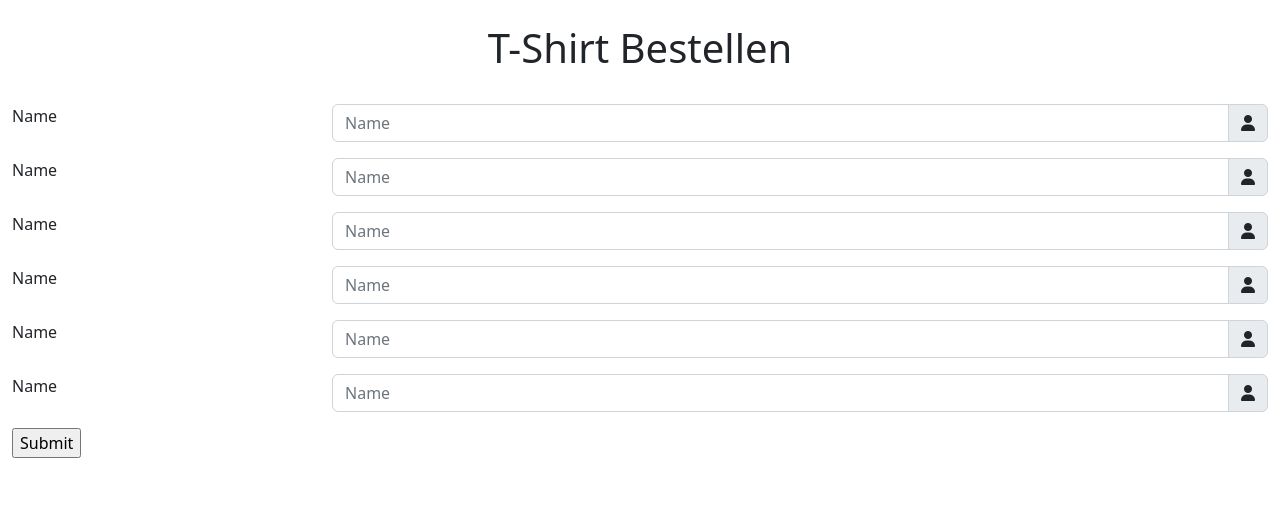
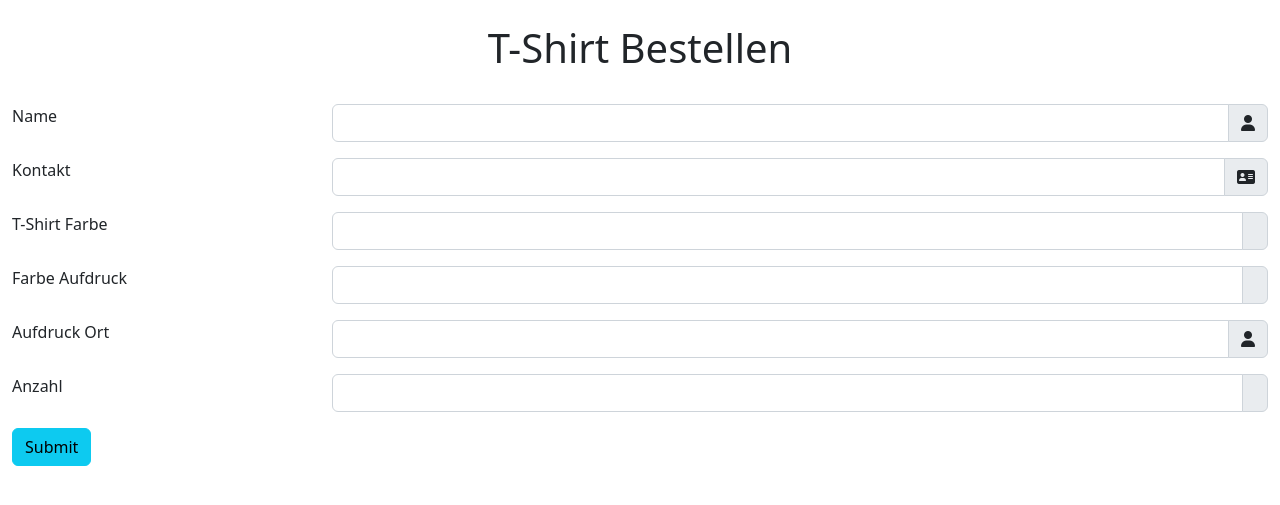
Before and after one commit to Vento-Nuenenen/miniMarket, a PHP site: page / in a window 1280 px wide. Shown: the top 505 px of the page. Run offline with PHP 8.4, Linux system fonts and the light colour scheme; some libraries are stand-ins or nearby versions.

Commit message:
Update index.php

```diff
--- a/index.php
+++ b/index.php
@@ -27,7 +27,7 @@
                         <label for="name" class="col-md-3 form-label">Name</label>
                         <div class="col-md-9">
                             <div class="input-group mb-3">
-                                <input id="name" class="form-control" placeholder="Name" name="name" type="text" required />
+                                <input id="name" class="form-control" name="name" type="text" required />
 
                                 <label class="input-group-text" for="name">
                                     <i class="fa fa-user" aria-hidden="true"></i>
@@ -37,12 +37,51 @@
                     </div>
 
                     <div class="row has-feedback">
-                        <label for="contact" class="col-md-3 form-label">Name</label>
+                        <label for="contact" class="col-md-3 form-label">Kontakt</label>
                         <div class="col-md-9">
                             <div class="input-group mb-3">
-                                <input id="contact" class="form-control" placeholder="Name" name="contact" type="text" required />
+                                <input id="contact" class="form-control" name="contact" type="text" required />
 
                                 <label class="input-group-text" for="contact">
+                                    <i class="fa fa-vcard" aria-hidden="true"></i>
+                                </label>
+                            </div>
+                        </div>
+                    </div>
+
+                    <div class="row has-feedback">
+                        <label for="shirt_color" class="col-md-3 form-label">T-Shirt Farbe</label>
+                        <div class="col-md-9">
+                            <div class="input-group mb-3">
+                                <input id="shirt_color" class="form-control" name="shirt_color" type="text" required />
+
+                                <label class="input-group-text" for="shirt_color">
+                                    <i class="fa fa-color" aria-hidden="true"></i>
+                                </label>
+                            </div>
+                        </div>
+                    </div>
+
+                    <div class="row has-feedback">
+                        <label for="print_color" class="col-md-3 form-label">Farbe Aufdruck</label>
+                        <div class="col-md-9">
+                            <div class="input-group mb-3">
+                                <input id="print_color" class="form-control" name="print_color" type="text" required />
+
+                                <label class="input-group-text" for="print_color">
+                                    <i class="fa fa-color" aria-hidden="true"></i>
+                                </label>
+                            </div>
+                        </div>
+                    </div>
+
+                    <div class="row has-feedback">
+                        <label for="print_placing" class="col-md-3 form-label">Aufdruck Ort</label>
+                        <div class="col-md-9">
+                            <div class="input-group mb-3">
+                                <input id="print_placing" class="form-control" name="print_placing" type="text" required />
+
+                                <label class="input-group-text" for="print_placing">
                                     <i class="fa fa-user" aria-hidden="true"></i>
                                 </label>
                             </div>
@@ -50,58 +89,19 @@
                     </div>
 
                     <div class="row has-feedback">
-                        <label for="shirt_color" class="col-md-3 form-label">Name</label>
+                        <label for="count" class="col-md-3 form-label">Anzahl</label>
                         <div class="col-md-9">
                             <div class="input-group mb-3">
-                                <input id="name" class="form-control" placeholder="Name" name="name" type="text" required />
+                                <input id="count" class="form-control" name="count" type="text" required />
 
-                                <label class="input-group-text" for="first_name">
-                                    <i class="fa fa-user" aria-hidden="true"></i>
+                                <label class="input-group-text" for="count">
+                                    <i class="fa fa-number" aria-hidden="true"></i>
                                 </label>
                             </div>
                         </div>
                     </div>
 
-                    <div class="row has-feedback">
-                        <label for="print_color" class="col-md-3 form-label">Name</label>
-                        <div class="col-md-9">
-                            <div class="input-group mb-3">
-                                <input id="name" class="form-control" placeholder="Name" name="name" type="text" required />
-
-                                <label class="input-group-text" for="first_name">
-                                    <i class="fa fa-user" aria-hidden="true"></i>
-                                </label>
-                            </div>
-                        </div>
-                    </div>
-
-                    <div class="row has-feedback">
-                        <label for="print_placing" class="col-md-3 form-label">Name</label>
-                        <div class="col-md-9">
-                            <div class="input-group mb-3">
-                                <input id="name" class="form-control" placeholder="Name" name="name" type="text" required />
-
-                                <label class="input-group-text" for="first_name">
-                                    <i class="fa fa-user" aria-hidden="true"></i>
-                                </label>
-                            </div>
-                        </div>
-                    </div>
-
-                    <div class="row has-feedback">
-                        <label for="count" class="col-md-3 form-label">Name</label>
-                        <div class="col-md-9">
-                            <div class="input-group mb-3">
-                                <input id="name" class="form-control" placeholder="Name" name="name" type="text" required />
-
-                                <label class="input-group-text" for="first_name">
-                                    <i class="fa fa-user" aria-hidden="true"></i>
-                                </label>
-                            </div>
-                        </div>
-                    </div>
-
-                    <input type="submit" />
+                    <input type="submit" class="btn btn-info" />
                 </form>
             </div>
         </main>
```
